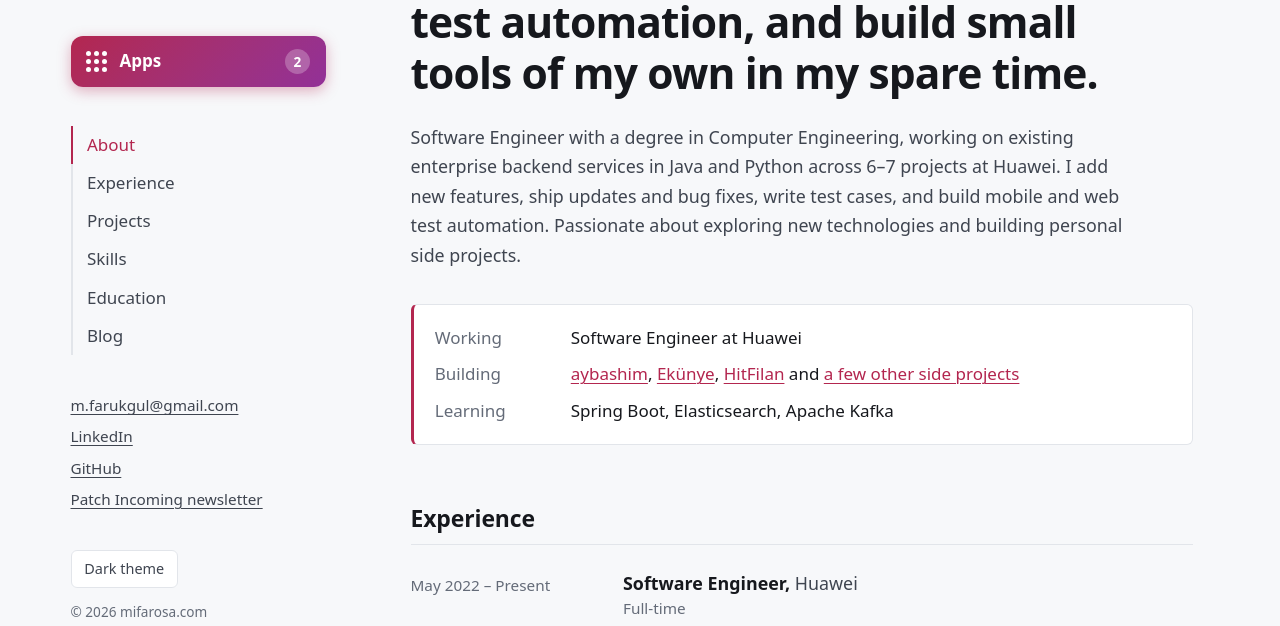
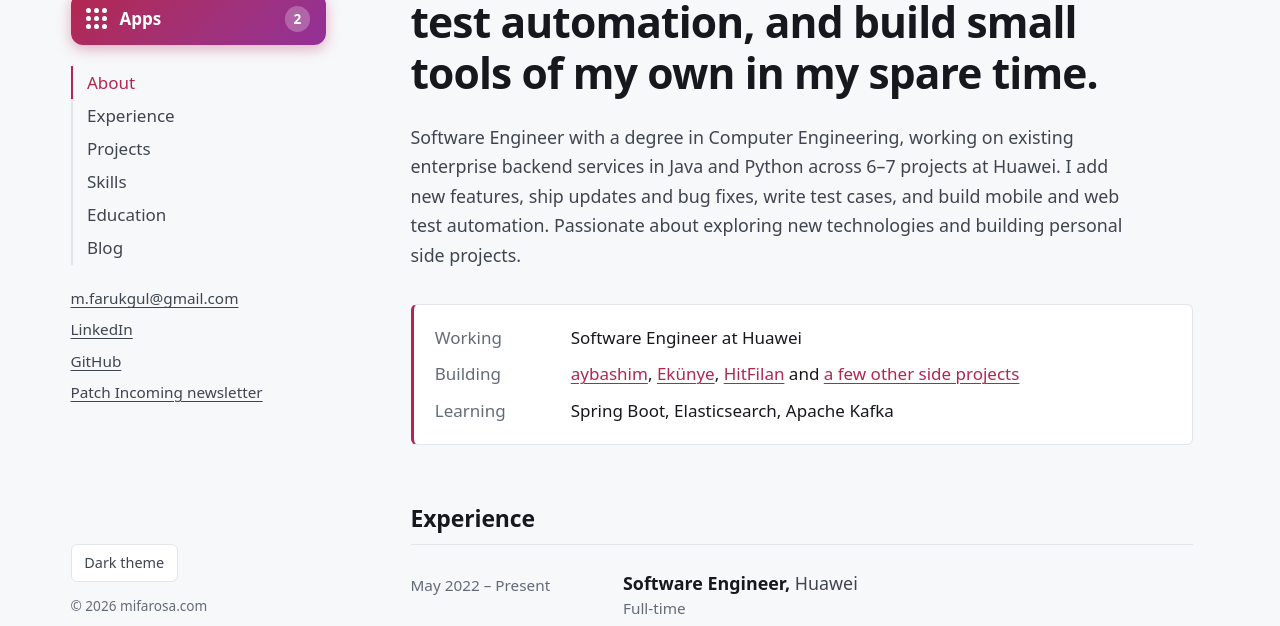
Before and after one commit to mifarosa/mifarosa.github.io, an Astro site: page / in a window 1280 px wide. Shown: the part 166-792 px from the top of the page. Built offline with nearby package versions, Linux system fonts and the light colour scheme; Astro itself is replaced by a stand-in of ours; a web font is replaced by a local one.

Commit message:
Slim hover-only sidebar scrollbar and tighter spacing on short windows
Co-Authored-By: Claude Sonnet 5.5 <noreply@anthropic.com>

```diff
--- a/src/layouts/BaseLayout.astro
+++ b/src/layouts/BaseLayout.astro
@@ -210,6 +210,20 @@ const apps = (await getCollection('projects'))
     padding: 3.5rem 1.5rem 2rem;
     margin: 0 -1.5rem;
     display: flex; flex-direction: column; gap: 2.25rem;
+    /* thin scrollbar that only shows while the sidebar is hovered */
+    scrollbar-width: thin;
+    scrollbar-color: transparent transparent;
+  }
+  .sidebar:hover { scrollbar-color: var(--rule) transparent; }
+  .sidebar::-webkit-scrollbar { width: 6px; }
+  .sidebar::-webkit-scrollbar-thumb { background: transparent; border-radius: 3px; }
+  .sidebar:hover::-webkit-scrollbar-thumb { background: var(--rule); }
+  .sidebar::-webkit-scrollbar-thumb:hover { background: var(--muted); }
+
+  /* short windows: tighten spacing so the sidebar rarely needs to scroll */
+  @media (min-width: 901px) and (max-height: 800px) {
+    .sidebar { padding-top: 2rem; padding-bottom: 1rem; gap: 1.25rem; }
+    .sidebar .toc a { padding-top: 0.15rem; padding-bottom: 0.15rem; }
   }
   .name {
     display: block;
```
